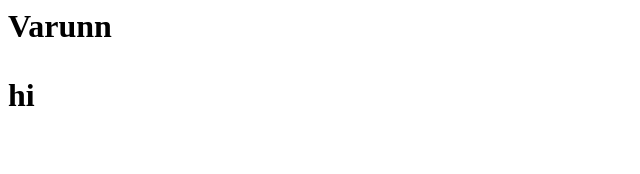
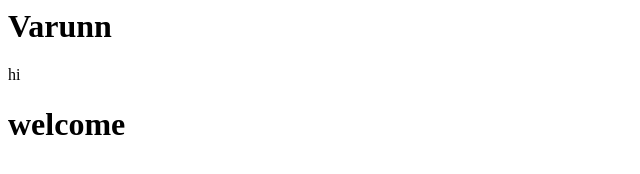
Before and after one commit to Varunnn47/project1, a plain HTML site: page index.html in a window 1280 px wide. Shown: the whole page, without its empty margins (0-640 px from the left). Drawn offline with Linux system fonts and the light colour scheme.

Commit message:
changed index file,added welocome text

```diff
--- a/index.html
+++ b/index.html
@@ -1,2 +1,4 @@
-<h1>Varunn<h1>
+<h1>Varunn</h1>
 <p>hi </p>
+
+<h1>welcome</h1>
```
